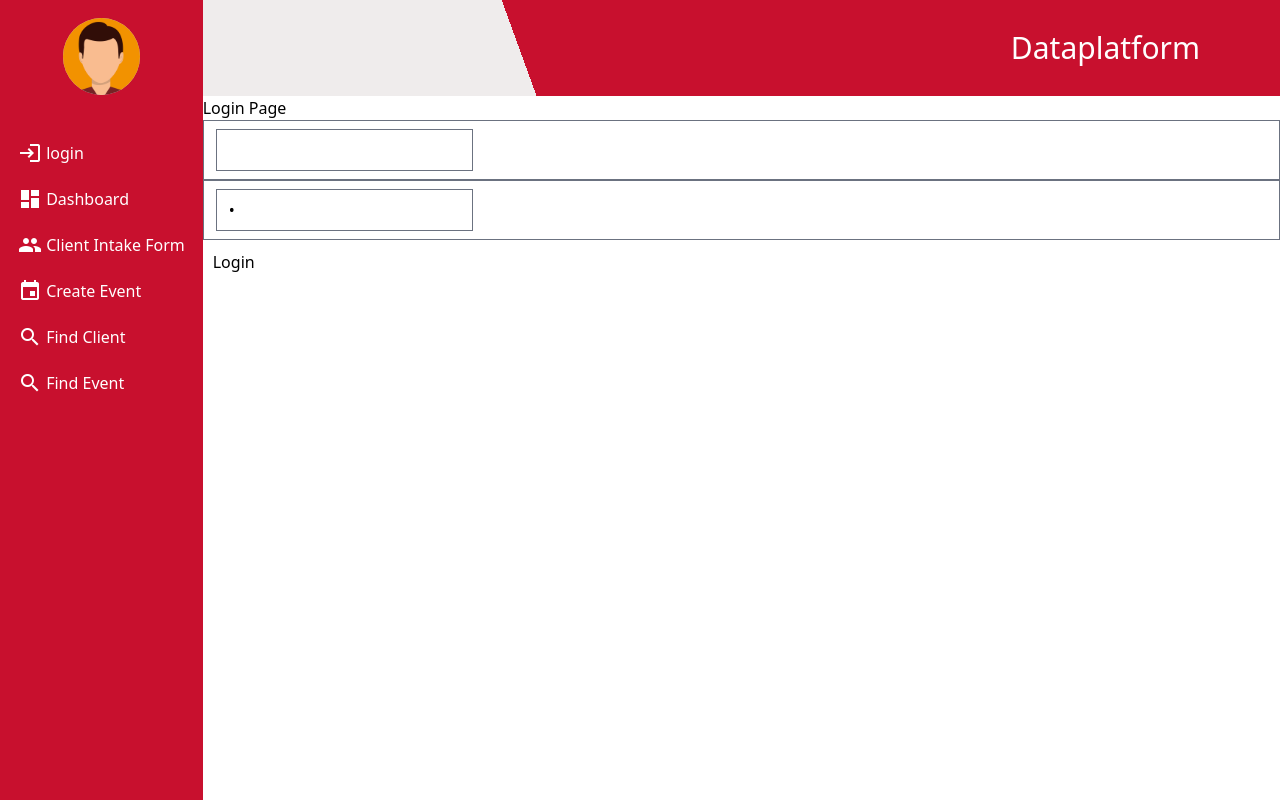
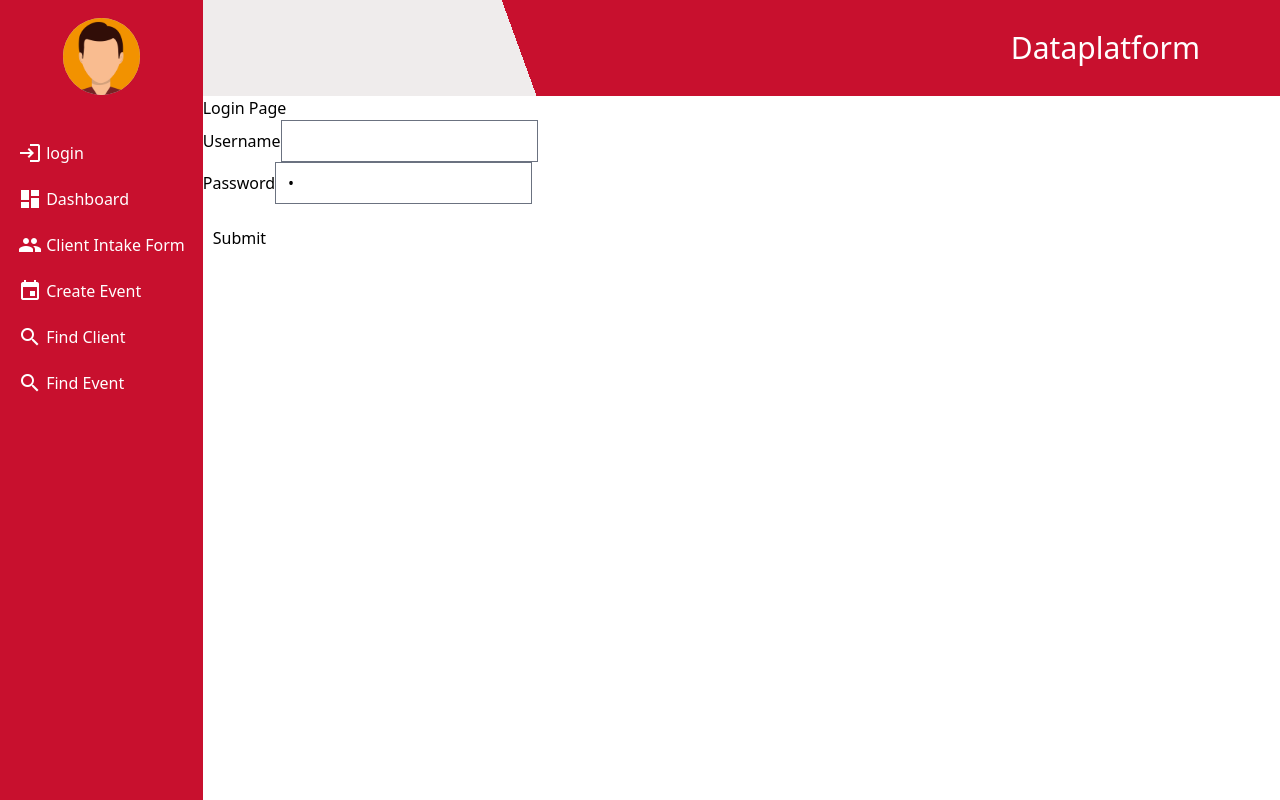
Before and after one commit to CIS-Spring-2023/project-cis_4339_project_11, a Vue app in the folder frontend/: page /login in a window 1280 px wide. Built offline with nearby package versions, Linux system fonts and the light colour scheme; no server answers.

Commit message:
Add files via upload

```diff
--- a/frontend/src/components/loginPage.vue
+++ b/frontend/src/components/loginPage.vue
@@ -50,17 +50,17 @@ export default {
 <template>
     <main>
         <div class="login">
-            <form class="form-thing" @submit.prevent="loginSubmit">
-                <h1 clss="text-2xl font-bold">Login Page</h1>
-                <div class="form-input">
-                    <input class="input-group" type="text" name="username" v-model="username" placeholder="username" />
+            <h1 clss="text-2xl font-bold">Login Page</h1>
+            <form @submit.prevent="store.login(username, password)" novalidate="true">
+                <div class="form-group">
+                    <label>Username</label>
+                    <input class="form-control" type="text" v-model="username" placeholder="username" required>
                 </div>
-                <div class="form-input">
-                    <input class="input-group" type="password" name="password" v-model="password" placeholder="Password" />
+                <div class="form-group">
+                    <label>Password</label>
+                    <input class="input-group" type="password" v-model="password" placeholder="password" required>
                 </div>
-                <div>
-                    <button class="btn-grp" type="submit">Login</button>
-                </div>
+                <button class="btn btn-danger mt-3">Submit</button>
             </form>
         </div>
 
```
